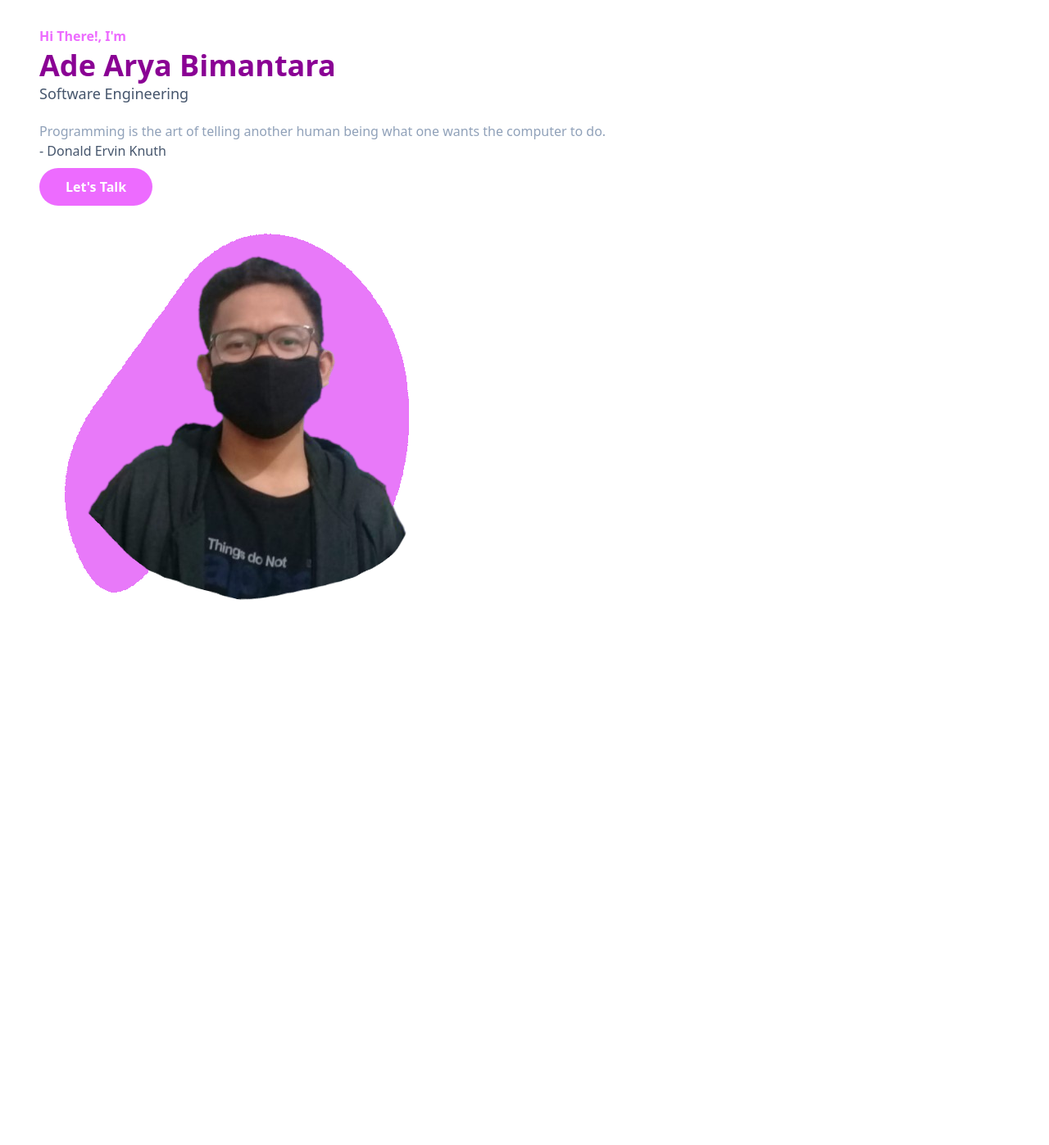
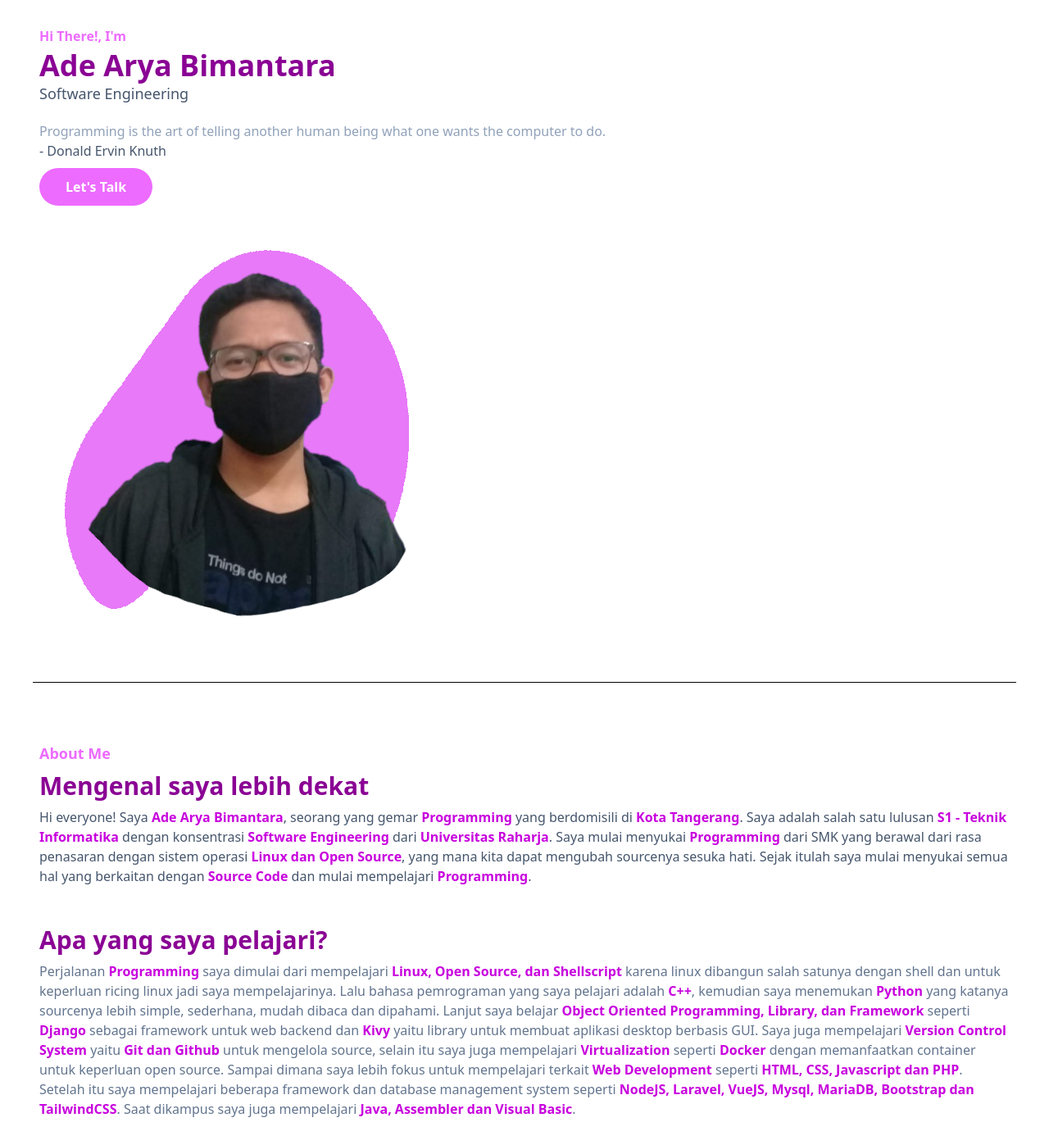
Before and after one commit to adearya/ade-arya-portfolio, a Jekyll site: the page built from index.markdown, in a window 1280 px wide. Shown: the whole page at 82% size. Built offline with Jekyll 4.4.1, drawn with Linux system fonts in a browser that asks for light colours; before the commit the page ends 900 px from its top, so only the background shows below that.

Commit message:
Added About Section and Fixed text size responsiveness

```diff
--- a/_layouts/landing_page.html
+++ b/_layouts/landing_page.html
@@ -17,7 +17,7 @@
                 <div class="container mx-auto p-8">
                     <div class="flex flex-wrap">
                         <div class="sm:w-full md:w-auto lg:w-auto self-center px-4">
-                            <h1 class="text-base font-semibold text-fuchsia-400">Hi There!, I'm <span class="block font-bold mt-1 text-4xl text-fuchsia-800">Ade Arya Bimantara</span></h1>
+                            <h1 class="text-base font-semibold text-fuchsia-400">Hi There!, I'm <span class="block font-bold mt-1 text-2xl md:text-4xl lg:text-4xl text-fuchsia-800">Ade Arya Bimantara</span></h1>
 
                             <h2 class="font-medium text-slate-600 text-lg">Software Engineering</h2>
 
@@ -31,13 +31,59 @@
                             </a>
                         </div>
 
-                        <div class="sm:w-full md:w-auto lg:w-auto self-end px-4">
+                        <div class="mt-5 w-full md:w-auto lg:w-auto self-end px-4">
                             <img src="https://raw.githubusercontent.com/adearya/ade-arya-portfolio/gh-pages/assets/ade_arya_bimantara.png" alt="Ade Arya Bimantara" class="max-w-full mx-auto">
                         </div>
                     </div>
                 </div>
             </section>
             <!-- Section Home End -->
+
+            <hr class="m-10">
+
+            <!-- Section About Start -->
+            <section id="about">
+                <div class="container mx-auto p-8">
+                    <div class="flex flex-wrap">
+                        <div class="w-full px-4 mb-10">
+                            <h4 class="font-bold text-fuchsia-400 text-lg">About Me</h4>
+                            <h2 class="font-bold text-fuchsia-800 my-2 text-2xl md:text-3xl lg:text-3xl">Mengenal saya lebih dekat</h2>
+                            <p class="font-medium text-base text-slate-600">Hi everyone! Saya
+                                <span class="text-fuchsia-600 font-bold">Ade Arya Bimantara</span>, seorang yang gemar
+                                <span class="text-fuchsia-600 font-bold">Programming</span> yang berdomisili di
+                                <span class="text-fuchsia-600 font-bold">Kota Tangerang</span>. Saya adalah salah satu lulusan
+                                <span class="text-fuchsia-600 font-bold">S1 - Teknik Informatika</span> dengan konsentrasi
+                                <span class="text-fuchsia-600 font-bold">Software Engineering</span> dari
+                                <span class="text-fuchsia-600 font-bold">Universitas Raharja</span>. Saya mulai menyukai
+                                <span class="text-fuchsia-600 font-bold">Programming</span> dari SMK yang berawal dari rasa penasaran dengan sistem operasi
+                                <span class="text-fuchsia-600 font-bold">Linux dan Open Source</span>, yang mana kita dapat mengubah sourcenya sesuka hati. Sejak itulah saya mulai menyukai semua hal yang berkaitan dengan
+                                <span class="text-fuchsia-600 font-bold">Source Code</span> dan mulai mempelajari
+                                <span class="text-fuchsia-600 font-bold">Programming</span>.</p>
+                        </div>
+
+                        <div class="w-full px-4">
+                            <h2 class="font-bold text-fuchsia-800 my-2 text-2xl md:text-3xl lg:text-3xl">Apa yang saya pelajari?</h2>
+                            <p class="font-medium text-base text-slate-500">Perjalanan
+                            <span class="text-fuchsia-600 font-bold">Programming</span> saya dimulai dari mempelajari
+                            <span class="text-fuchsia-600 font-bold">Linux, Open Source, dan Shellscript</span> karena linux dibangun salah satunya dengan shell dan untuk keperluan ricing linux jadi saya mempelajarinya. Lalu bahasa pemrograman yang saya pelajari adalah
+                            <span class="text-fuchsia-600 font-bold">C++</span>, kemudian saya menemukan
+                            <span class="text-fuchsia-600 font-bold">Python</span> yang katanya sourcenya lebih simple, sederhana, mudah dibaca dan dipahami. Lanjut saya belajar
+                            <span class="text-fuchsia-600 font-bold">Object Oriented Programming, Library, dan Framework</span> seperti
+                            <span class="text-fuchsia-600 font-bold">Django</span> sebagai framework untuk web backend dan
+                            <span class="text-fuchsia-600 font-bold">Kivy</span> yaitu library untuk membuat aplikasi desktop berbasis GUI. Saya juga mempelajari
+                            <span class="text-fuchsia-600 font-bold">Version Control System</span> yaitu
+                            <span class="text-fuchsia-600 font-bold">Git dan Github</span> untuk mengelola source, selain itu saya juga mempelajari
+                            <span class="text-fuchsia-600 font-bold">Virtualization</span> seperti
+                            <span class="text-fuchsia-600 font-bold">Docker</span> dengan memanfaatkan container untuk keperluan open source. Sampai dimana saya lebih fokus untuk mempelajari terkait
+                            <span class="text-fuchsia-600 font-bold">Web Development</span> seperti
+                            <span class="text-fuchsia-600 font-bold">HTML, CSS, Javascript dan PHP</span>. Setelah itu saya mempelajari beberapa framework dan database management system seperti
+                            <span class="text-fuchsia-600 font-bold">NodeJS, Laravel, VueJS, Mysql, MariaDB, Bootstrap dan TailwindCSS</span>. Saat dikampus saya juga mempelajari
+                            <span class="text-fuchsia-600 font-bold">Java, Assembler dan Visual Basic</span>.</p>
+                        </div>
+                    </div>
+                </div>
+            </section>
+            <!-- Section About End -->
         </main>
     </body>
 </html>
```
